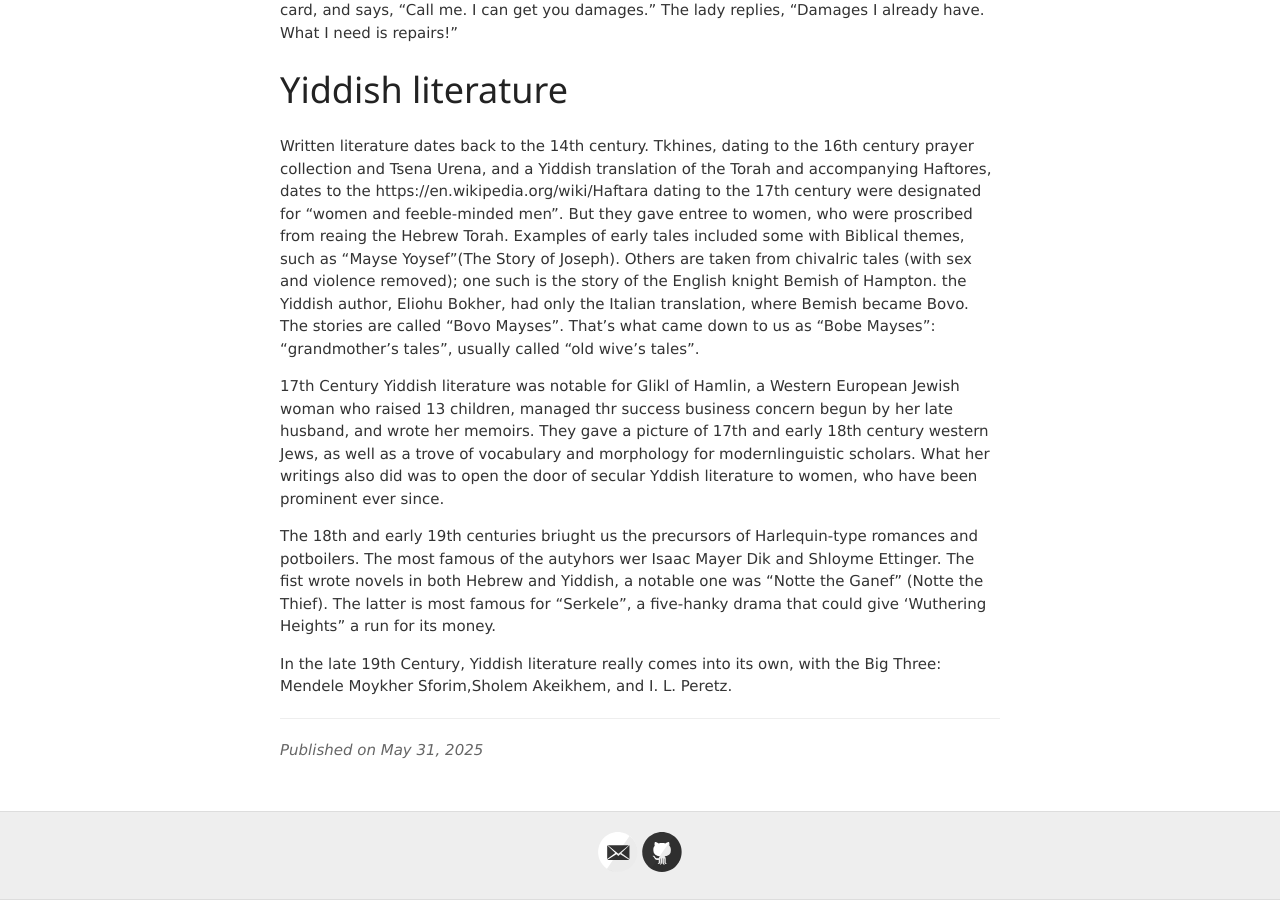
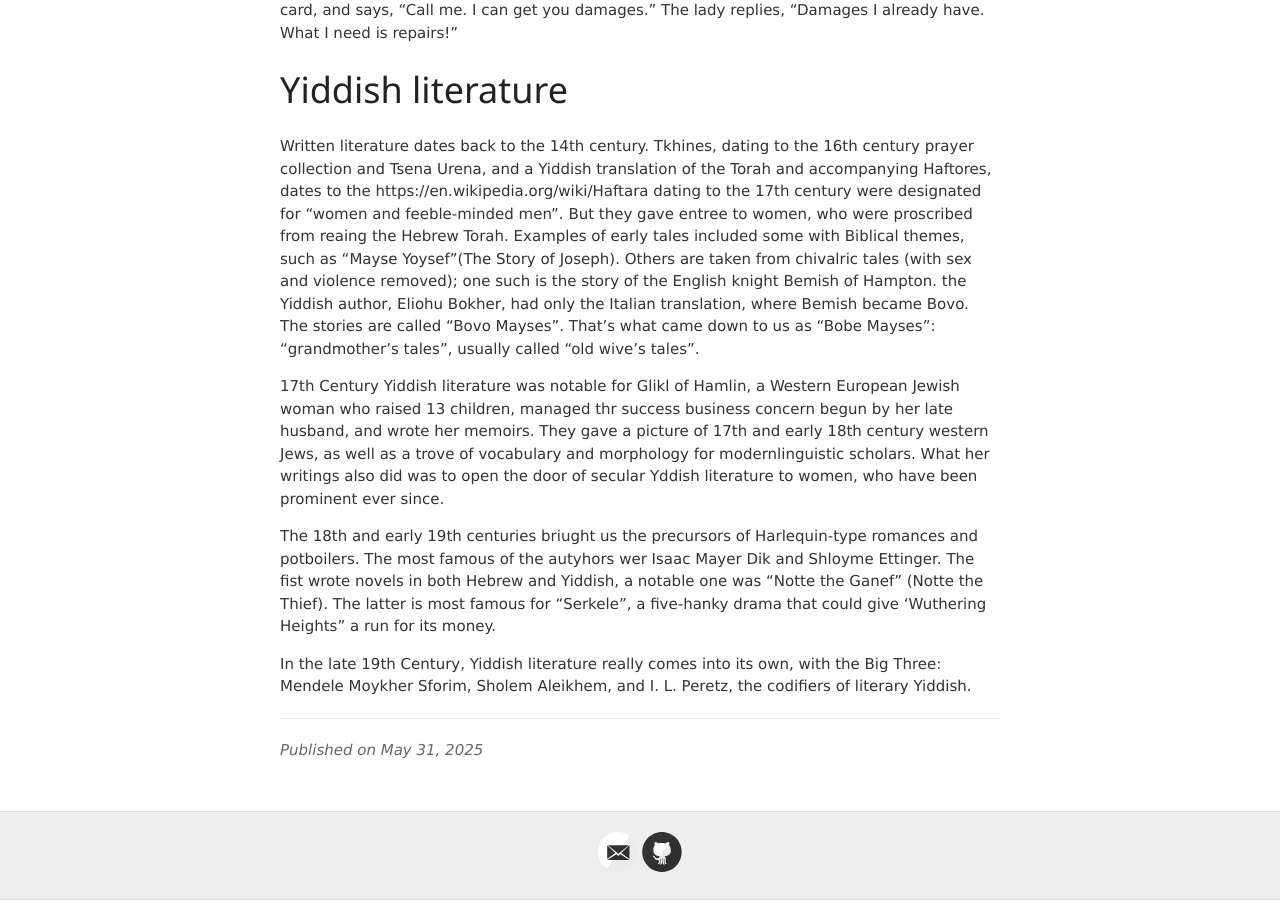
Before and after one commit to jvmallow/jvmallow.github.io, a Jekyll site: the page built from _posts/2025-05-31-Yiddish.md, in a window 1280 px wide and 900 px high, scrolled down 3204 px. Built offline with Jekyll 4.4.1, drawn with Linux system fonts in a browser that asks for light colours; a script that is not in the unit is left out.

Commit message:
Update 2025-05-31-Yiddish.md

```diff
--- a/_posts/2025-05-31-Yiddish.md
+++ b/_posts/2025-05-31-Yiddish.md
@@ -53,4 +53,4 @@ Written literature dates back to the 14th century.  Tkhines, dating to the 16th
 
 The 18th and early 19th centuries briught us the precursors of Harlequin-type romances and potboilers. The most famous of the autyhors wer Isaac Mayer Dik and Shloyme Ettinger. The fist wrote novels in both Hebrew and Yiddish, a notable one was "Notte the Ganef" (Notte the Thief). The latter is most famous for "Serkele", a five-hanky drama that could give 'Wuthering Heights" a run for its money.
 
-In the late 19th Century, Yiddish literature really comes into its own, with the Big Three: Mendele Moykher Sforim,Sholem Akeikhem, and I. L. Peretz.
+In the late 19th Century, Yiddish literature really comes into its own, with the Big Three: Mendele Moykher Sforim, Sholem Aleikhem, and I. L. Peretz, the codifiers of literary Yiddish.
```
